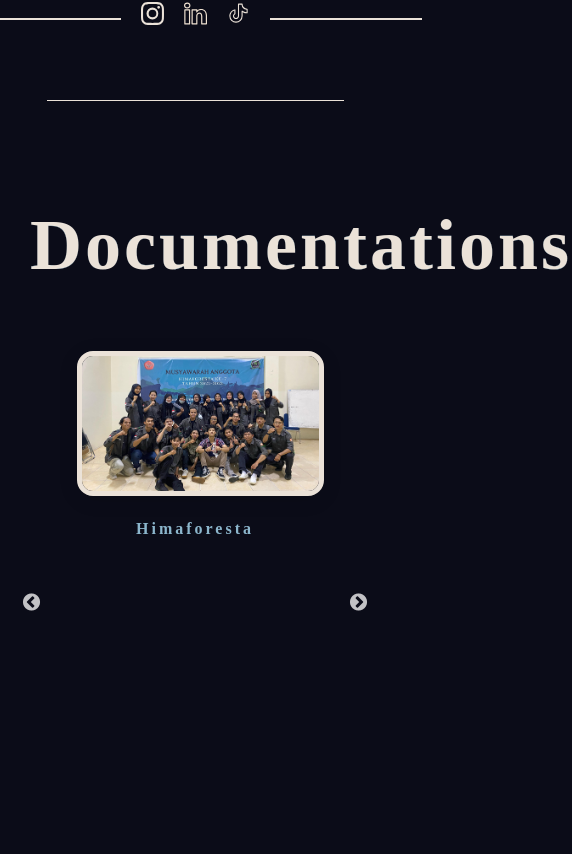
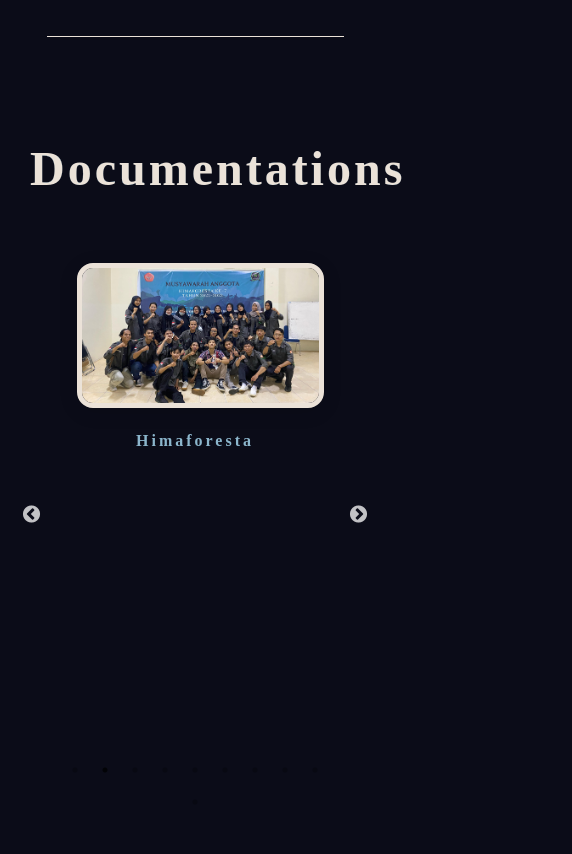
Before and after one commit to bulanndhln/tamara-portofolio, a React (Vite) app: page / in a window 390 px wide. Shown: the part 1529-2383 px from the top of the page, 572 px wide, since content can reach past the window. Built offline with nearby package versions, Linux system fonts and the light colour scheme.

Commit message:
change animation

```diff
--- a/src/About.css
+++ b/src/About.css
@@ -183,7 +183,7 @@ aside .foto img {
   }
   .wrapper  .aboutMe h1{
     font-size: 2em;
-    width: 22ch;
+    width: 24ch;
   }
   aside {
     justify-content: center;
@@ -269,7 +269,7 @@ aside .foto img {
   }
     .wrapper  .aboutMe h1{
     font-size: 1.2em;
-    width: 22ch;
+    width: 28ch;
   }
     .wrapper  .aboutMe h3{
     margin-top: 0px;
--- a/src/Experience.css
+++ b/src/Experience.css
@@ -65,12 +65,30 @@
 }
 
 
-/* Responsif */
-@media (max-width: 768px) {
 
-  .title{
+@media only screen and (max-width: 992px) {
+
+    .title{
     font-size: 1.5em;
     text-align: center;
     margin-bottom: 20px;
-  }
+   }
 }
+
+/* HP (Lebih kecil dari 768px) */
+@media only screen and (max-width: 768px) {
+    .title{
+    font-size: 1em;
+    text-align: center;
+    margin-bottom: 20px;
+   }
+}
+
+/* HP Kecil (Lebih kecil dari 480px) */
+@media only screen and (max-width: 480px) {
+    .title{
+    font-size: 0.7em;
+    text-align: center;
+    margin-bottom: 20px;
+   }
+}
--- a/src/Portofolio.css
+++ b/src/Portofolio.css
@@ -56,9 +56,31 @@
   .carousel-item .desc h3 {
     font-size: 1rem;
   }
-  .title{
+}
+
+@media only screen and (max-width: 992px) {
+
+    .title{
     font-size: 1.5em;
     text-align: center;
     margin-bottom: 20px;
-  }
+   }
 }
+
+/* HP (Lebih kecil dari 768px) */
+@media only screen and (max-width: 768px) {
+    .title{
+    font-size: 1em;
+    text-align: center;
+    margin-bottom: 20px;
+   }
+}
+
+/* HP Kecil (Lebih kecil dari 480px) */
+@media only screen and (max-width: 480px) {
+    .title{
+    font-size: 0.7em;
+    text-align: center;
+    margin-bottom: 20px;
+   }
+}
--- a/src/Tools.css
+++ b/src/Tools.css
@@ -67,7 +67,7 @@
         height: 45px;
     }
         .title{
-    font-size: 1.5em;
+    font-size: 1em;
     text-align: center;
     margin-bottom: 20px;
    }
@@ -91,7 +91,7 @@
         justify-content: center;
     }
         .title{
-    font-size: 1.5em;
+    font-size: 0.8em;
     text-align: center;
     margin-bottom: 20px;
    }
@@ -112,7 +112,7 @@
         height: 35px;
     }
     .title{
-    font-size: 1.5em;
+    font-size: 1em;
     text-align: center;
     margin-bottom: 20px;
    }
```
